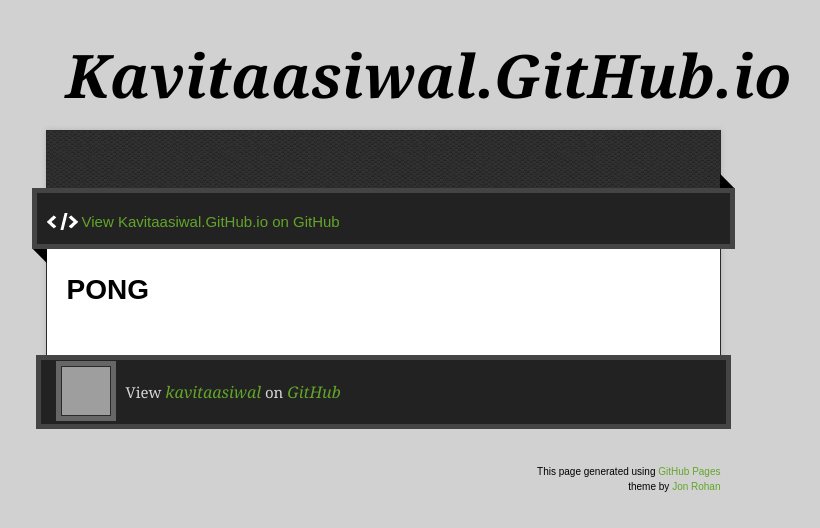
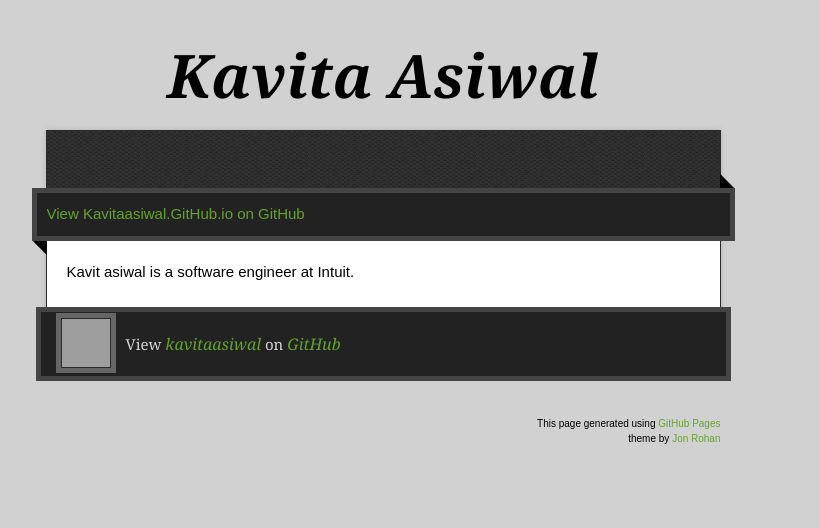
Before and after one commit to kavitaasiwal/kavitaasiwal.github.io, a plain HTML site: page index.html in a window 1280 px wide. Shown: the whole page, without its empty margins (257-1077 px from the left). Drawn offline with nearby package versions, Linux system fonts and the light colour scheme; grey boxes are pictures that could not be loaded.

Commit message:
Fix content

```diff
--- a/index.html
+++ b/index.html
@@ -22,20 +22,19 @@
 
   <div class="wrapper">
     <header>
-      <h1 class="title">Kavitaasiwal.GitHub.io</h1>
+      <h1 class="title">Kavita Asiwal</h1>
     </header>
     <div id="container">
       <p class="tagline"></p>
       <div id="main" role="main">
         <div class="download-bar">
         <div class="inner">
-          <a href="https://github.com/kavitaasiwal" class="code">View Kavitaasiwal.GitHub.io on GitHub</a>
+          <a href="https://github.com/kavitaasiwal">View Kavitaasiwal.GitHub.io on GitHub</a>
         </div>
         <span class="blc"></span><span class="trc"></span>
         </div>
         <article class="markdown-body">
-          <h1>
-<a id="pong" class="anchor" href="#pong" aria-hidden="true"><span aria-hidden="true" class="octicon octicon-link"></span></a>PONG</h1>
+          Kavit asiwal is a software engineer at Intuit.
         </article>
       </div>
     </div>
```
